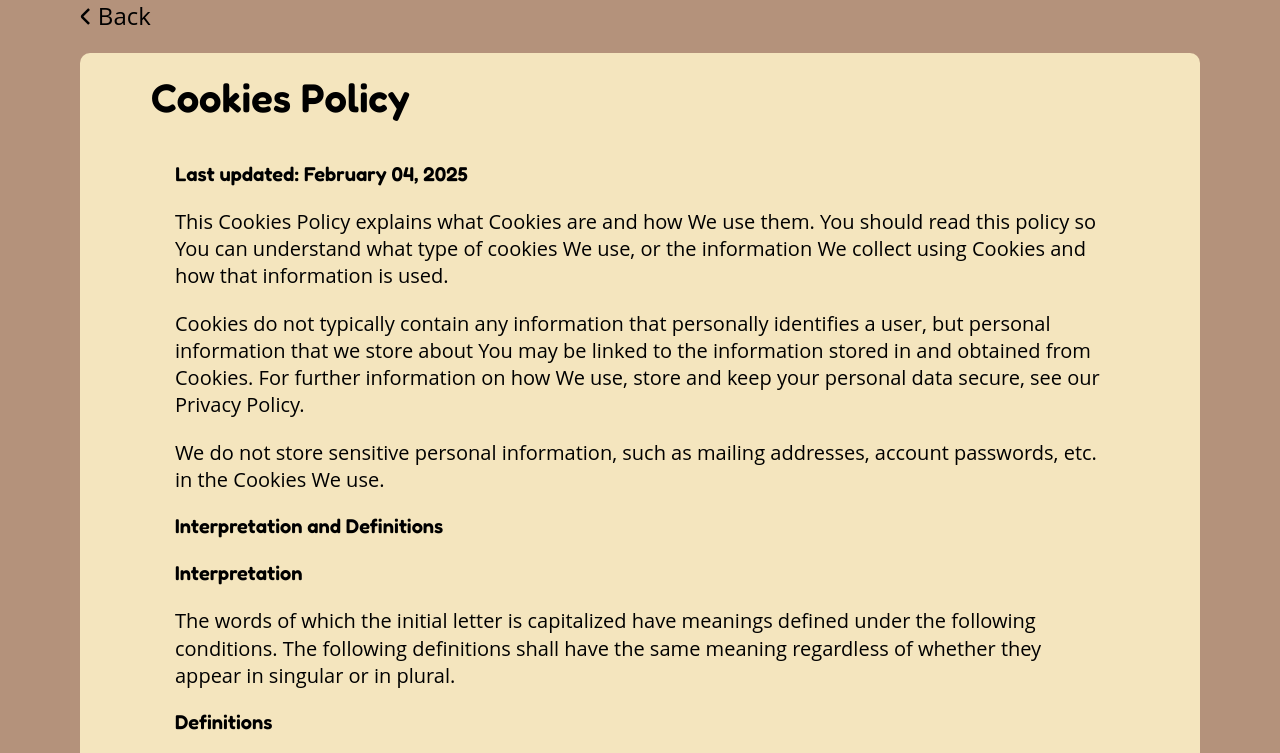
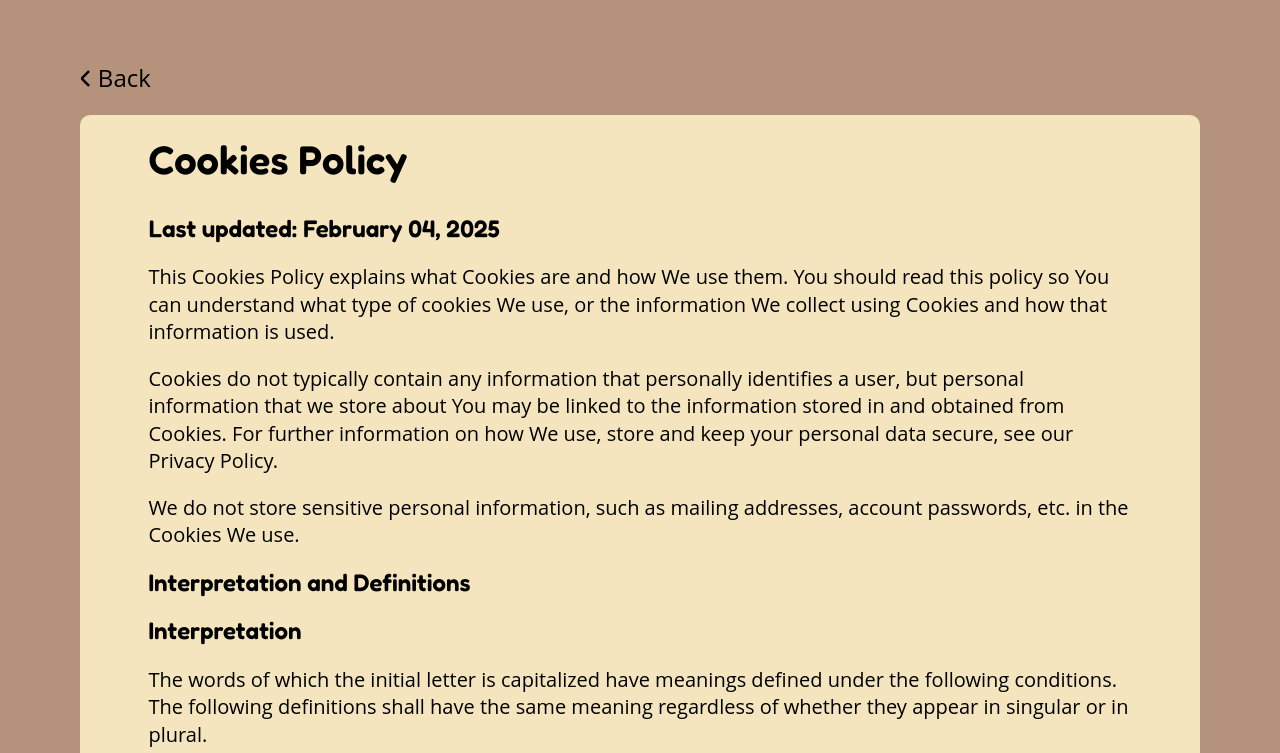
Before and after one commit to ihor-mikheyev/stp_7966_word_winner, a website built with Vite: page src/cookies-policy.html in a window 1280 px wide. Shown: the top 753 px of the page. Built offline with nearby package versions, Linux system fonts and the light colour scheme.

Commit message:
Fixed header styles on text pages.
Changed font sizes
Move header to the article tag

```diff
--- a/src/cookies-policy.html
+++ b/src/cookies-policy.html
@@ -20,8 +20,8 @@
           ><img src="/img/back-arrow.png" alt="Back" />Back</a
         >
         <div class="content wrapper">
-          <h1 class="title-text">Cookies Policy</h1>
           <article>
+            <h1>Cookies Policy</h1>
 
           <h3 class="cookies-text">Last updated: February 04, 2025</h2>
               <p>
--- a/src/scss/cookies-policy.scss
+++ b/src/scss/cookies-policy.scss
@@ -24,7 +24,7 @@ article a {
   color: black;
 }
 .wrapper {
-  padding-bottom: 208px;
+  // padding-bottom: 208px;
   margin-bottom: 52px;
 }
 .title-text {
--- a/src/scss/policy-cookies-common-styles.scss
+++ b/src/scss/policy-cookies-common-styles.scss
@@ -17,6 +17,7 @@
   font-size: 24px;
   line-height: 1.36;
   margin-bottom: 20px;
+  margin-top: 62px;
 }
 
 .back-arrow > img {
@@ -35,18 +36,22 @@
 }
 
 .content h3 {
-  font-size: inherit;
+  font-size: 24px;
   font-weight: 600;
-  line-height: inherit;
+  line-height: 1.2;
 }
 
 article {
-  max-width: 930px;
+  max-width: 983px;
   margin: 0 auto;
   font-family: 'Open Sans', sans-serif;
   font-size: 20px;
   font-weight: normal;
   line-height: 1.362;
+}
+
+article > h1 {
+  margin-bottom: 32px;
 }
 
 article > p,
```
Also changed, not shown: src/privacy-policy.html (+1 -1 lines).
